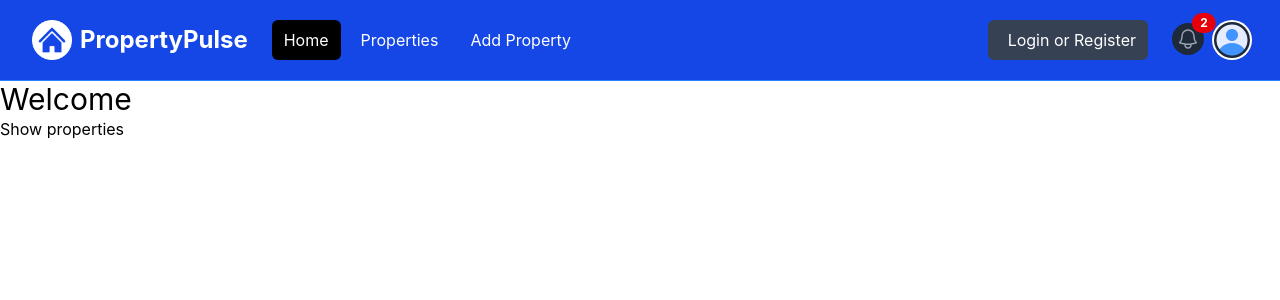
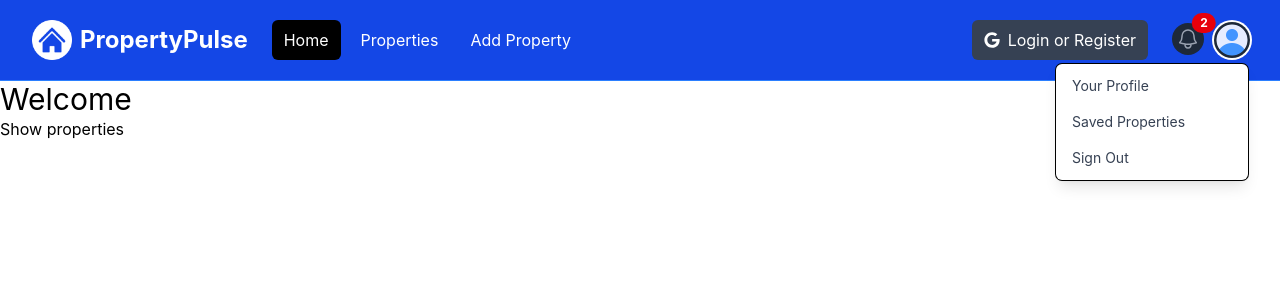
Before and after one commit to pranalyadav/property-pulse, a Next.js app: page / in a window 1280 px wide. Both pictures are taken after a click on the button "Open user menu". Shown: the top 300 px of the page. Built offline with nearby package versions, Linux system fonts and the light colour scheme.

Commit message:
navbar links, dropdown

```diff
--- a/components/Navbar.jsx
+++ b/components/Navbar.jsx
@@ -1,9 +1,17 @@
+'use client'
 import React from 'react'
 import logo from '@/assets/images/logo-white.png'
 import profileDefault from '@/assets/images/profile.png'
 import Image from 'next/image'
+import Link from 'next/link'
+import { FaGoogle } from 'react-icons/fa'
+import { useState } from 'react'
 
 const Navbar = () => {
+
+    const [isMobileMenuOpen, setIsMobileMenuOpen] = useState(false)
+    const [isProfileMenuOpen, setIsProfileMenuOpen] = useState(false)
+
     return (
         <nav className="bg-blue-700 border-b border-blue-500">
             <div className="mx-auto max-w-7xl px-2 sm:px-6 lg:px-8">
@@ -16,6 +24,7 @@
                             className="relative inline-flex items-center justify-center rounded-md p-2 text-gray-400 hover:bg-gray-700 hover:text-white focus:outline-none focus:ring-2 focus:ring-inset focus:ring-white"
                             aria-controls="mobile-menu"
                             aria-expanded="false"
+                            onClick={() => setIsMobileMenuOpen((prev) => !prev)}
                         >
                             <span className="absolute -inset-0.5"></span>
                             <span className="sr-only">Open main menu</span>
@@ -40,7 +49,7 @@
                         className="flex flex-1 items-center justify-center md:items-stretch md:justify-start"
                     >
                         {/* <!-- Logo --> */}
-                        <a className="flex flex-shrink-0 items-center" href="/index.html">
+                        <Link className="flex flex-shrink-0 items-center" href="/">
                             <Image
                                 className="h-10 w-auto"
                                 src={logo}
@@ -48,27 +57,24 @@
                             />
 
                             <span className="hidden md:block text-white text-2xl font-bold ml-2"
-                            >PropertyPulse</span
-                            >
-                        </a>
+                            >PropertyPulse</span>
+                        </Link>
                         {/* <!-- Desktop Menu Hidden below md screens --> */}
                         <div className="hidden md:ml-6 md:block">
                             <div className="flex space-x-2">
-                                <a
-                                    href="/index.html"
+                                <Link
+                                    href="/"
                                     className="text-white bg-black hover:bg-gray-900 hover:text-white rounded-md px-3 py-2"
-                                >Home</a
-                                >
-                                <a
-                                    href="/properties.html"
+                                >Home</Link>
+                                <Link
+                                    href="/properties"
                                     className="text-white hover:bg-gray-900 hover:text-white rounded-md px-3 py-2"
-                                >Properties</a
-                                >
-                                <a
-                                    href="/add-property.html"
+                                >Properties</Link>
+
+                                <Link
+                                    href="/properties/add"
                                     className="text-white hover:bg-gray-900 hover:text-white rounded-md px-3 py-2"
-                                >Add Property</a
-                                >
+                                >Add Property</Link>
                             </div>
                         </div>
                     </div>
@@ -79,7 +85,7 @@
                             <button
                                 className="flex items-center text-white bg-gray-700 hover:bg-gray-900 hover:text-white rounded-md px-3 py-2"
                             >
-                                <i className="fa-brands fa-google text-white mr-2"></i>
+                                <FaGoogle className='text-white mr-2' />
                                 <span>Login or Register</span>
                             </button>
                         </div>
@@ -89,7 +95,7 @@
                     <div
                         className="absolute inset-y-0 right-0 flex items-center pr-2 md:static md:inset-auto md:ml-6 md:pr-0"
                     >
-                        <a href="messages.html" className="relative group">
+                        <Link href="messages" className="relative group">
                             <button
                                 type="button"
                                 className="relative rounded-full bg-gray-800 p-1 text-gray-400 hover:text-white focus:outline-none focus:ring-2 focus:ring-white focus:ring-offset-2 focus:ring-offset-gray-800"
@@ -117,7 +123,7 @@
                                 2
                                 {/* <!-- Replace with the actual number of notifications --> */}
                             </span>
-                        </a>
+                        </Link>
                         {/* <!-- Profile dropdown button --> */}
                         <div className="relative ml-3">
                             <div>
@@ -127,6 +133,7 @@
                                     id="user-menu-button"
                                     aria-expanded="false"
                                     aria-haspopup="true"
+                                    onClick={() => setIsProfileMenuOpen((prev) => !prev)}
                                 >
                                     <span className="absolute -inset-1.5"></span>
                                     <span className="sr-only">Open user menu</span>
@@ -139,70 +146,70 @@
                             </div>
 
                             {/* <!-- Profile dropdown --> */}
+                            {isProfileMenuOpen && (
                                 <div
                                     id="user-menu"
-                                className="hidden absolute right-0 z-10 mt-2 w-48 origin-top-right rounded-md bg-white py-1 shadow-lg ring-1 ring-black ring-opacity-5 focus:outline-none"
+                                    className="absolute right-0 z-10 mt-2 w-48 origin-top-right rounded-md bg-white py-1 shadow-lg ring-1 ring-black ring-opacity-5 focus:outline-none"
                                     role="menu"
                                     aria-orientation="vertical"
                                     aria-labelledby="user-menu-button"
                                     tabIndex="-1"
                                 >
-                                <a
-                                    href="/profile.html"
+                                    <Link
+                                        href="/profile"
                                         className="block px-4 py-2 text-sm text-gray-700"
                                         role="menuitem"
                                         tabIndex="-1"
                                         id="user-menu-item-0"
-                                >Your Profile</a
-                                >
-                                <a
-                                    href="saved-properties.html"
+                                    >Your Profile</Link>
+                                    <Link
+                                        href="/properties/save"
                                         className="block px-4 py-2 text-sm text-gray-700"
                                         role="menuitem"
                                         tabIndex="-1"
                                         id="user-menu-item-2"
-                                >Saved Properties</a
-                                >
-                                <a
-                                    href="#"
+                                    >Saved Properties</Link>
+                                    <button
+
                                         className="block px-4 py-2 text-sm text-gray-700"
                                         role="menuitem"
                                         tabIndex="-1"
                                         id="user-menu-item-2"
-                                >Sign Out</a
-                                >
+                                    >Sign Out</button>
+
                                 </div>
+                            )}
                         </div>
                     </div>
                 </div>
             </div>
 
             {/* <!-- Mobile menu, show/hide based on menu state. --> */}
-            <div className="hidden" id="mobile-menu">
+            {isMobileMenuOpen &&
+                (
+                    <div id="mobile-menu">
                         <div className="space-y-1 px-2 pb-3 pt-2">
-                    <a
-                        href="/index.html"
+                            <Link
+                                href="/"
                                 className="bg-gray-900 text-white block rounded-md px-3 py-2 text-base font-medium"
-                    >Home</a
-                    >
-                    <a
-                        href="/properties.html"
+                            >Home</Link>
+                            <Link
+                                href="/properties"
                                 className="text-gray-300 hover:bg-gray-700 hover:text-white block rounded-md px-3 py-2 text-base font-medium"
-                    >Properties</a
-                    >
-                    <a
-                        href="/add-property.html"
+                            >Properties</Link>
+                            <Link
+                                href="/properties/add"
                                 className="text-gray-300 hover:bg-gray-700 hover:text-white block rounded-md px-3 py-2 text-base font-medium"
-                    >Add Property</a
-                    >
+                            >Add Property</Link>
                             <button
                                 className="flex items-center text-white bg-gray-700 hover:bg-gray-900 hover:text-white rounded-md px-3 py-2 my-4"
                             >
-                        <i className="fa-brands fa-google mr-2"></i>
+                                <FaGoogle className='text-white mr-2' />
                                 <span>Login or Register</span>
                             </button>
                         </div>
                     </div>
+                )}
         </nav>
 
     )
--- a/package.json
+++ b/package.json
@@ -11,7 +11,8 @@
     "next": "16.1.7",
     "postcss": "^8.5.8",
     "react": "19.2.3",
-    "react-dom": "19.2.3"
+    "react-dom": "19.2.3",
+    "react-icons": "^5.6.0"
   },
   "devDependencies": {
     "@tailwindcss/postcss": "^4.2.1",
```
Also changed, not shown: 1 other file (tests, documents, lock files or other folders). Lines whose indentation alone changed are shown as unchanged.
